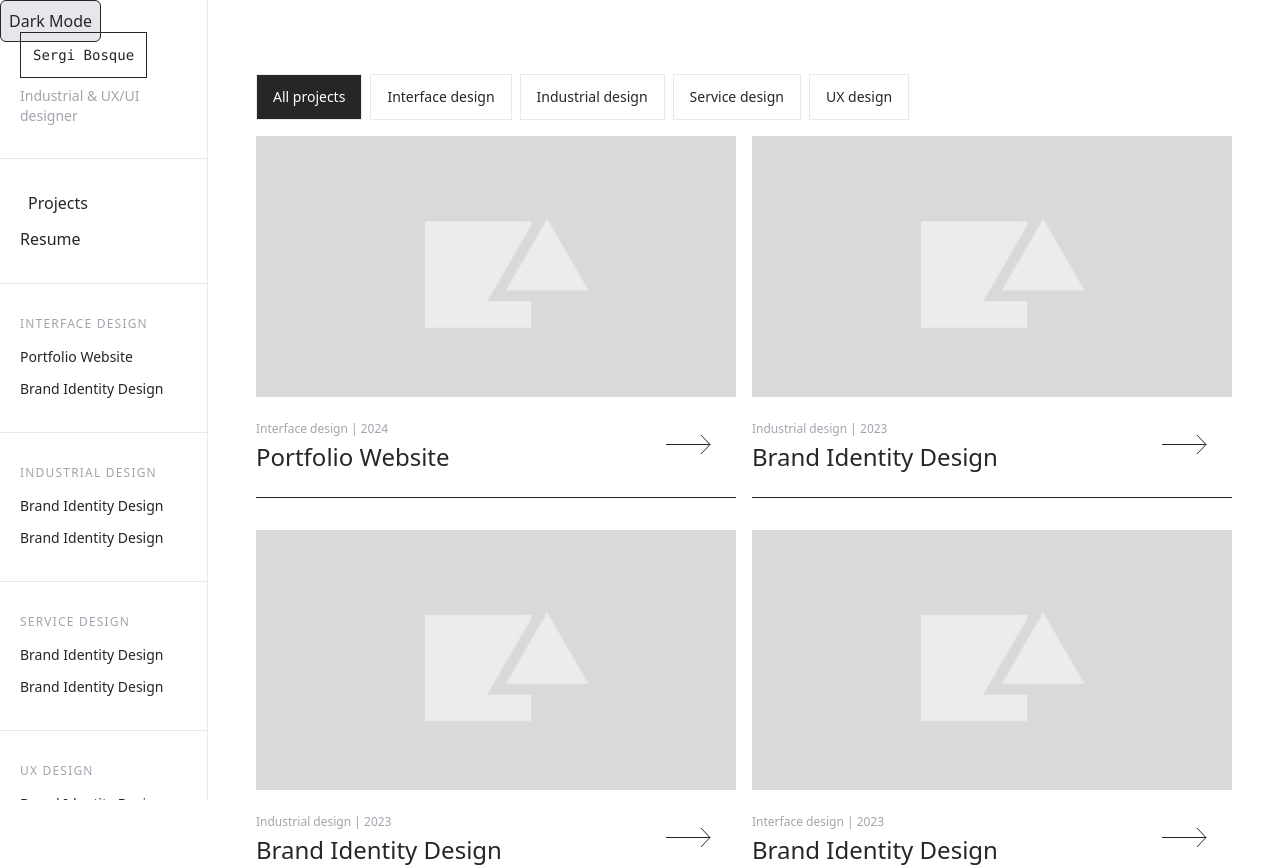
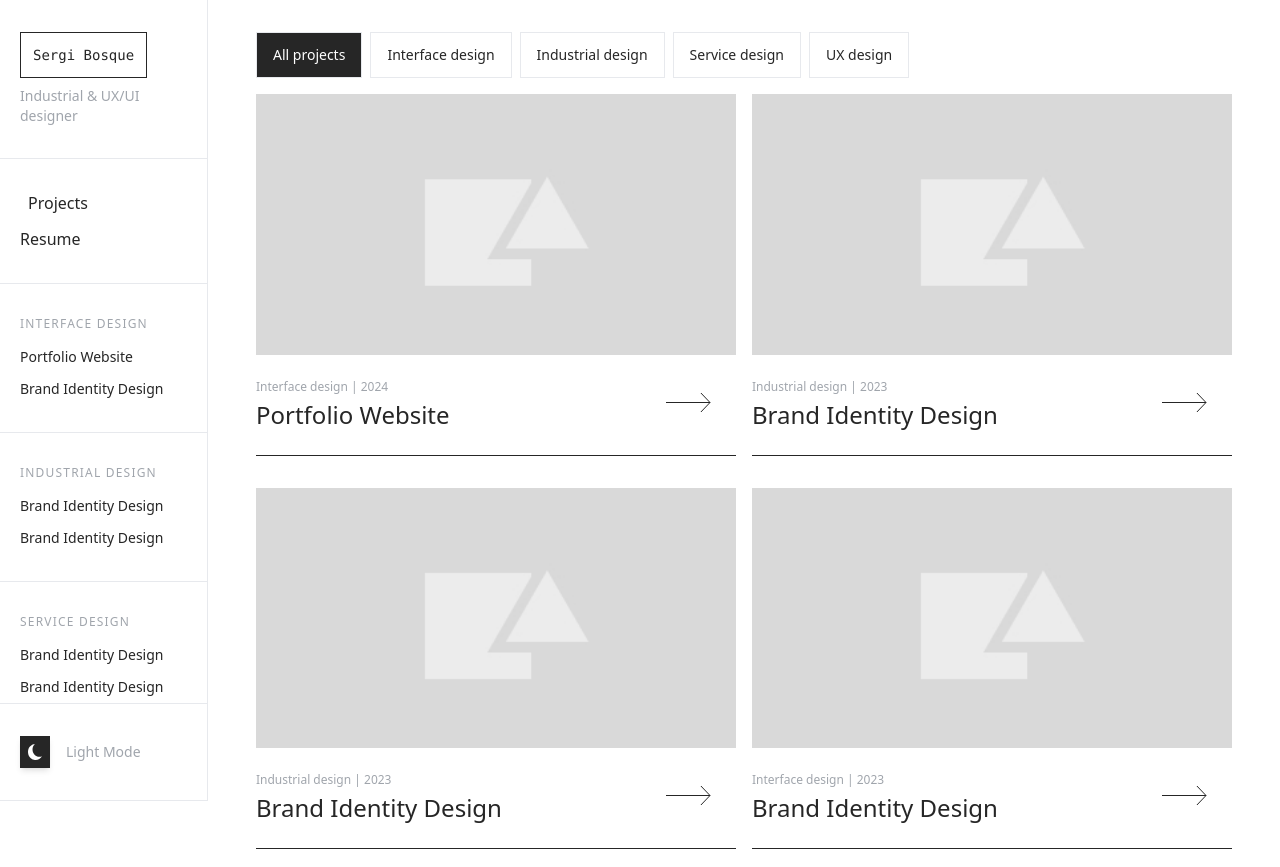
Before and after one commit to srgibosque/portfolio, a React (Vite) app: page / in a window 1280 px wide. Shown: the top 867 px of the page. Built offline with nearby package versions, Linux system fonts and the light colour scheme.

Commit message:
Icon theme toggle for desktop

```diff
--- a/index.html
+++ b/index.html
@@ -7,7 +7,7 @@
     <meta name="viewport" content="width=device-width, initial-scale=1.0" />
     <title>Portfolio</title>
   </head>
-  <body >
+  <body class="text-primary bg-white dark:text-primary-dark dark:bg-primary">
     <div id="root"></div>
     <script type="module" src="/src/main.tsx"></script>
   </body>
--- a/src/components/Header.tsx
+++ b/src/components/Header.tsx
@@ -1,6 +1,7 @@
 import { useEffect, useState } from "react";
-import NavigationBar from "./NavigationBar"
-import ProjectsNavigationBar from "./ProjectsNavigationBar"
+import NavigationBar from "./NavigationBar";
+import ProjectsNavigationBar from "./ProjectsNavigationBar";
+import ThemeToggle from "./ThemeToggle";
 
 const Header = () => {
   const [scrolled, setScrolled] = useState(false);
@@ -18,18 +19,22 @@ const Header = () => {
     return () => window.removeEventListener("scroll", handleScroll);
   }, []);
 
-
   return (
-        <header className={`sticky top-0 left-0 z-40 p-4 flex justify-between items-center md:p-0 md:fixed md:top-0 md:left-0 md:w-52 md:h-dvh md:flex-col md:items-start md:justify-start md:border-r-1 md:border-secondary-300 dark:md:border-secondary-dark-300 transition-all duration-300
-            ${scrolled ? "shadow-md md:shadow-none" : ""}`}>
+    <header
+      className={`sticky top-0 left-0 z-40 p-4 flex justify-between items-center md:p-0 md:fixed md:top-0 md:left-0 md:w-52 md:h-dvh md:flex-col md:items-start md:justify-start md:border-r-1 md:border-secondary-300 dark:md:border-secondary-dark-300 transition-all duration-300
+            ${scrolled ? "shadow-md md:shadow-none" : ""}`}
+    >
       <div className="md:flex md:flex-col md:items-start md:gap-2 md:px-5 md:py-8 md:border-b-1 md:border-secondary-300 dark:md:border-secondary-dark-300">
         <h1 className="font-mono text-sm p-3 border">Sergi Bosque</h1>
-                <p className="hidden text-sm text-secondary-400 dark:text-secondary-dark-400 md:block">Industrial & UX/UI designer</p>
+        <p className="hidden text-sm text-secondary-400 dark:text-secondary-dark-400 md:block">
+          Industrial & UX/UI designer
+        </p>
       </div>
       <NavigationBar />
       <ProjectsNavigationBar />
+      <ThemeToggle />
     </header>
-    )
-}
+  );
+};
 
-export default Header
+export default Header;
--- a/src/components/ThemeToggle.tsx
+++ b/src/components/ThemeToggle.tsx
@@ -16,12 +16,69 @@ const ThemeToggle = () => {
   }, [darkMode]);
 
   return (
+    <div className="flex flex-row items-center w-full gap-4 md:py-8 md:px-5 outline-1 md:outline-secondary-300 md:dark:outline-secondary-dark-300">
       <button
         onClick={() => setDarkMode(!darkMode)}
-      className="p-2 border rounded-md bg-gray-200 dark:bg-gray-800"
+        className="p-2 bg-primary dark:bg-secondary-dark-500 shadow-md dark:shadow-none hover:bg-primary/80 dark:hover:bg-secondary-dark-500/60"
       >
-      {darkMode ? "Light Mode" : "Dark Mode"}
+        {darkMode ? (
+          <svg
+            xmlns="http://www.w3.org/2000/svg"
+            width="16"
+            height="16"
+            viewBox="0 0 16 16"
+            fill="none"
+          >
+            <path
+              d="M8.00002 12.4453C10.4508 12.4453 12.4454 10.4508 12.4454 7.99999C12.4454 5.54918 10.4508 3.55466 8.00002 3.55466C5.54921 3.55466 3.55469 5.54918 3.55469 7.99999C3.55469 10.4508 5.54921 12.4453 8.00002 12.4453Z"
+              fill="white"
+            />
+            <path d="M8.52203 0H7.47595V1.77933H8.52203V0Z" fill="white" />
+            <path
+              d="M2.71272 1.97303L1.97314 2.71292L3.23166 3.97091L3.97124 3.23102L2.71272 1.97303Z"
+              fill="white"
+            />
+            <path
+              d="M1.77933 7.47598H0V8.52206H1.77933V7.47598Z"
+              fill="white"
+            />
+            <path
+              d="M3.23119 12.0293L1.97302 13.2874L2.7127 14.0271L3.97087 12.7689L3.23119 12.0293Z"
+              fill="white"
+            />
+            <path
+              d="M8.52203 14.2207H7.47595V16H8.52203V14.2207Z"
+              fill="white"
+            />
+            <path
+              d="M12.7701 12.0288L12.0305 12.7687L13.289 14.0267L14.0286 13.2868L12.7701 12.0288Z"
+              fill="white"
+            />
+            <path d="M16 7.47598H14.2207V8.52206H16V7.47598Z" fill="white" />
+            <path
+              d="M13.2871 1.97292L12.0289 3.23108L12.7686 3.97076L14.0268 2.7126L13.2871 1.97292Z"
+              fill="white"
+            />
+          </svg>
+        ) : (
+          <svg
+            xmlns="http://www.w3.org/2000/svg"
+            width="14"
+            height="16"
+            viewBox="0 0 14 16"
+            fill="none"
+          >
+            <path
+              d="M0.167019 6.3384C0.875817 2.75793 3.73387 0.266116 7.00348 0C5.86026 0.991886 5.01428 2.39504 4.67131 4.06432C3.89392 7.95928 6.24896 11.8059 9.93013 12.6284C11.3477 12.9429 12.7653 12.7736 14 12.2171C12.3766 14.9993 9.19847 16.5476 5.99745 15.8218C1.90472 14.9267 -0.701829 10.6688 0.167019 6.3384Z"
+              fill="white"
+            />
+          </svg>
+        )}
       </button>
+      <p className="text-sm text-secondary-400 dark:text-secondary-dark-400">
+        {darkMode ? "Dark Mode" : "Light Mode"}
+      </p>
+    </div>
   );
 };
 
--- a/src/pages/RootLayout.tsx
+++ b/src/pages/RootLayout.tsx
@@ -1,14 +1,11 @@
 import { Outlet } from "react-router-dom";
 import Header from "../components/Header";
 import Footer from "../components/Footer";
-import ThemeToggle from "../components/ThemeToggle";
 
 const RootLayout = () => {
   return (
-    <div>
-      <div className="text-primary bg-white dark:text-primary-dark dark:bg-primary">
+    <>
       <Header />
-        <ThemeToggle />
       <div className="md:ml-52">
         <main className="flex justify-center">
           <div className="w-full mx-4 my-3 md:mx-12 md:my-8 xl:max-w-[80rem]">
@@ -17,8 +14,7 @@ const RootLayout = () => {
         </main>
         <Footer />
       </div>
-      </div>
-    </div>
+    </>
   );
 };
 
```
Lines whose indentation alone changed are shown as unchanged.
